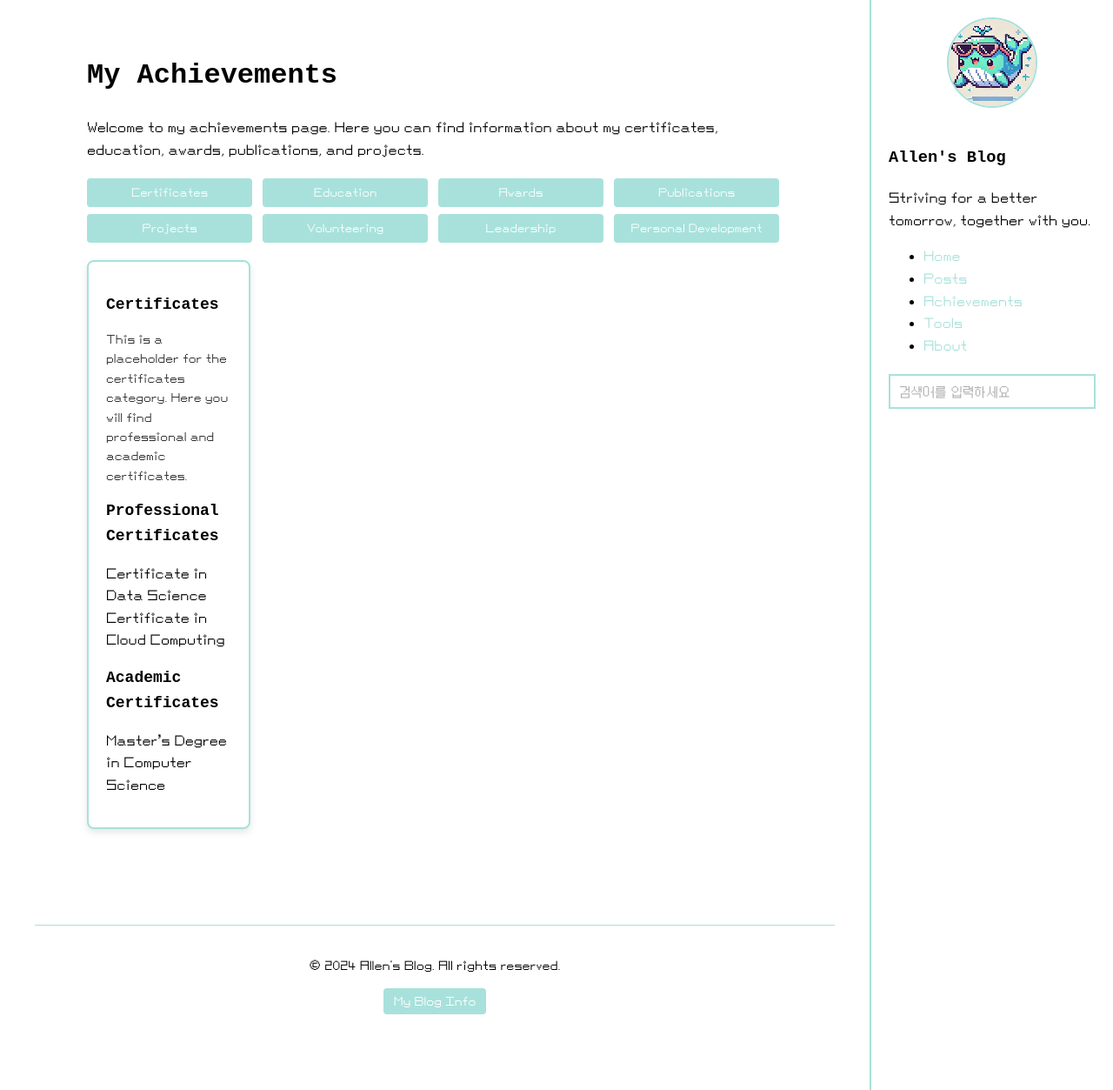
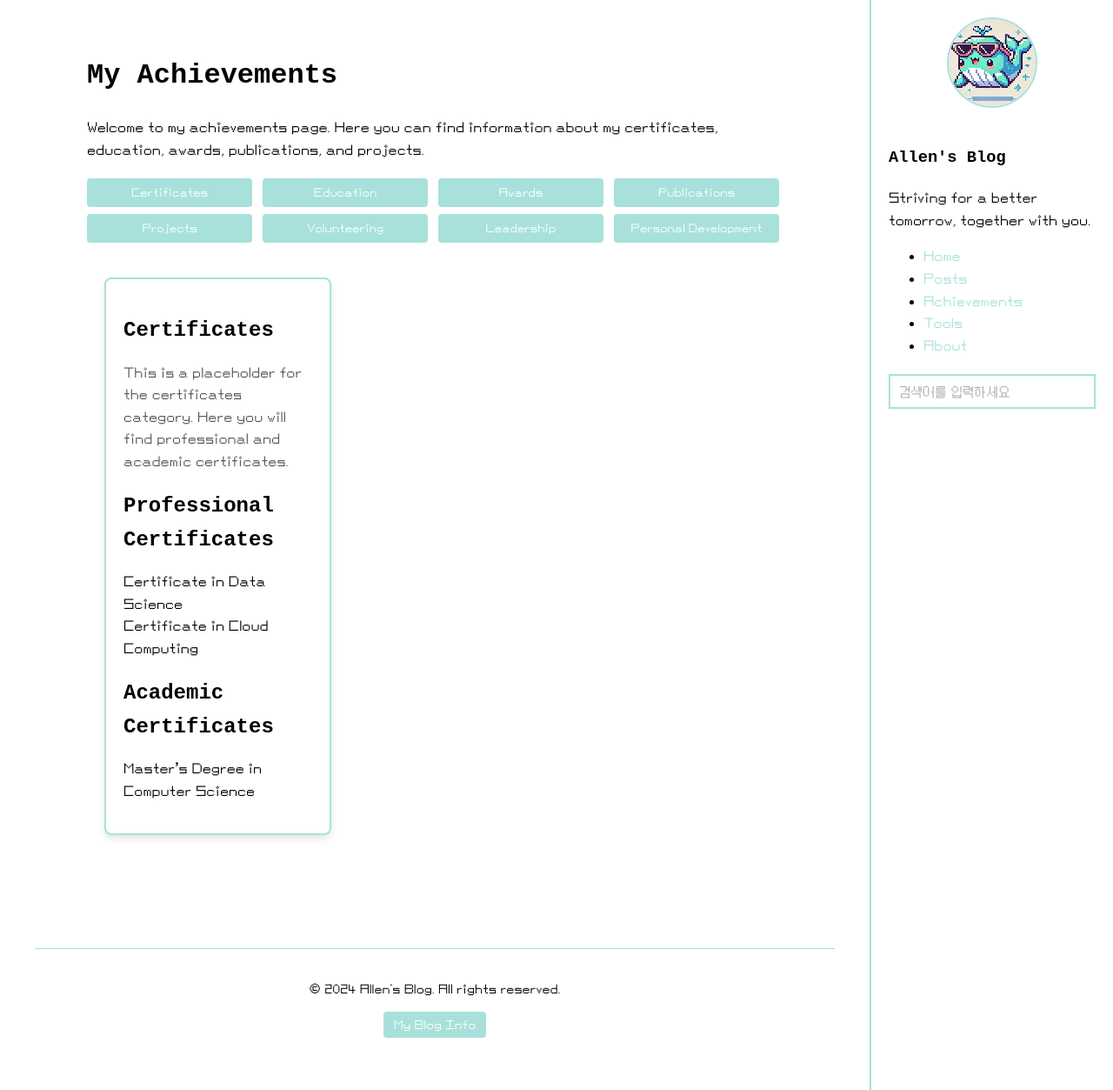
Before and after one commit to allenkang92/allenkang92.github.io, a Jekyll site: the page built from achievements.md, in a window 1280 px wide and 1253 px high. Shown: the whole window at 87% size. Built offline with Jekyll 4.4.1, drawn with Linux system fonts in a browser that asks for light colours; some web fonts are replaced.

Commit message:
css 수정

```diff
--- a/assets/css/style.css
+++ b/assets/css/style.css
@@ -897,19 +897,23 @@
 /* 카드 컨테이너 */
 .card-container {
   display: grid;
-  grid-template-columns: repeat(4, 1fr);
+  grid-template-columns: repeat(4, 1fr); /* 4개의 칸을 균등 배치 */
   gap: 16px;
+  max-width: 100%; /* 너비 제한을 없앰 */
+  width: 100%; /* 화면 크기에 따라 너비 확장 */
+  padding: 20px;
 }
 
+/* 반응형 조정 */
 @media (max-width: 768px) {
   .card-container {
-    grid-template-columns: repeat(2, 1fr);
+    grid-template-columns: repeat(2, 1fr); /* 모바일에서는 2칸 */
   }
 }
 
 @media (max-width: 576px) {
   .card-container {
-    grid-template-columns: 1fr;
+    grid-template-columns: 1fr; /* 작은 화면에서는 한 줄 */
   }
 }
 
@@ -919,27 +923,7 @@
   border: 2px solid #A8E1DB;
   border-radius: 8px;
   padding: 20px;
+  width: 100%; /* 카드를 화면 너비에 맞춰 확장 */
+  max-width: 100%; /* 카드 최대 너비 제한 해제 */
   box-shadow: 0 4px 8px rgba(0, 0, 0, 0.1);
 }
-
-.achievement-card h2 {
-  font-size: 18px;
-  color: #000;
-  margin-bottom: 10px;
-}
-
-.achievement-card p {
-  font-size: 14px;
-  color: #333;
-}
-
-/* 반응형 카드 스타일 */
-@media (max-width: 768px) {
-  .achievement-card h2 {
-    font-size: 16px;
-  }
-
-  .achievement-card p {
-    font-size: 12px;
-  }
-}
```
Also changed, not shown: assets/css/main.css (+9 -25 lines).
